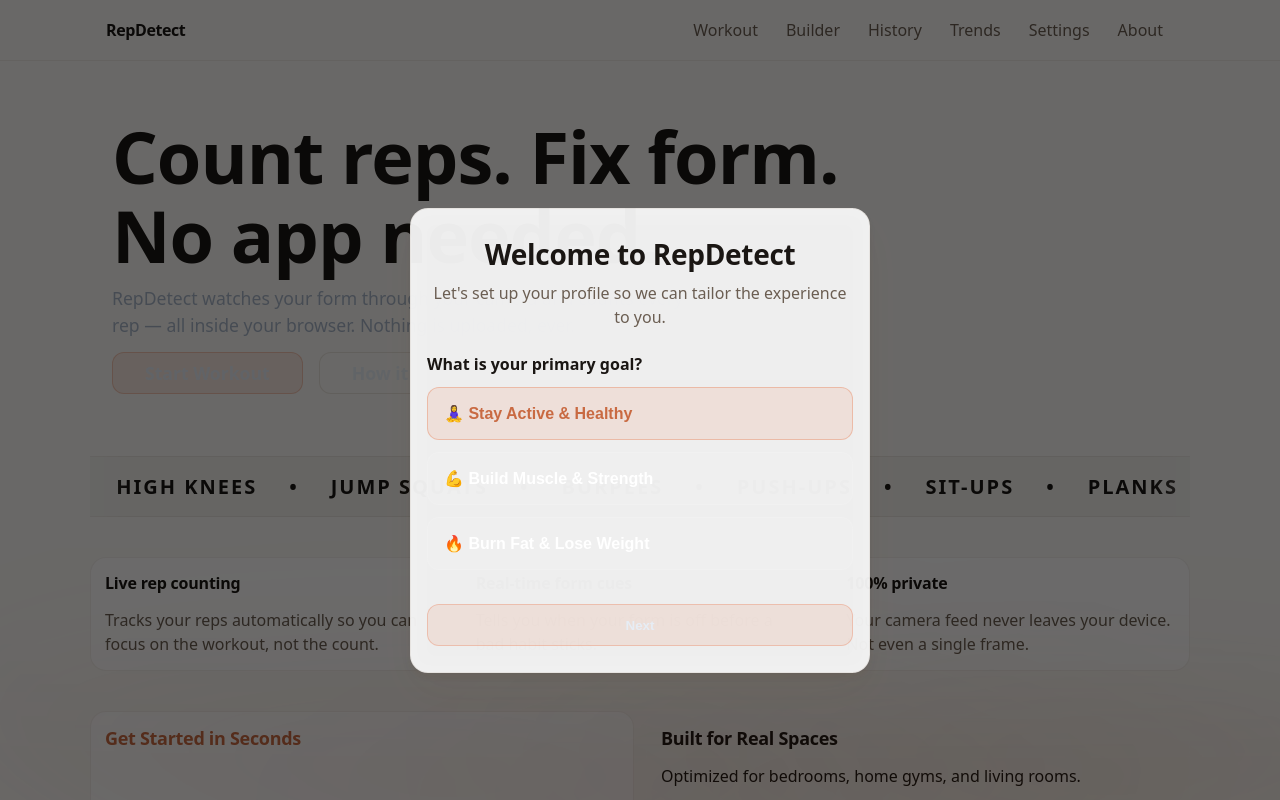
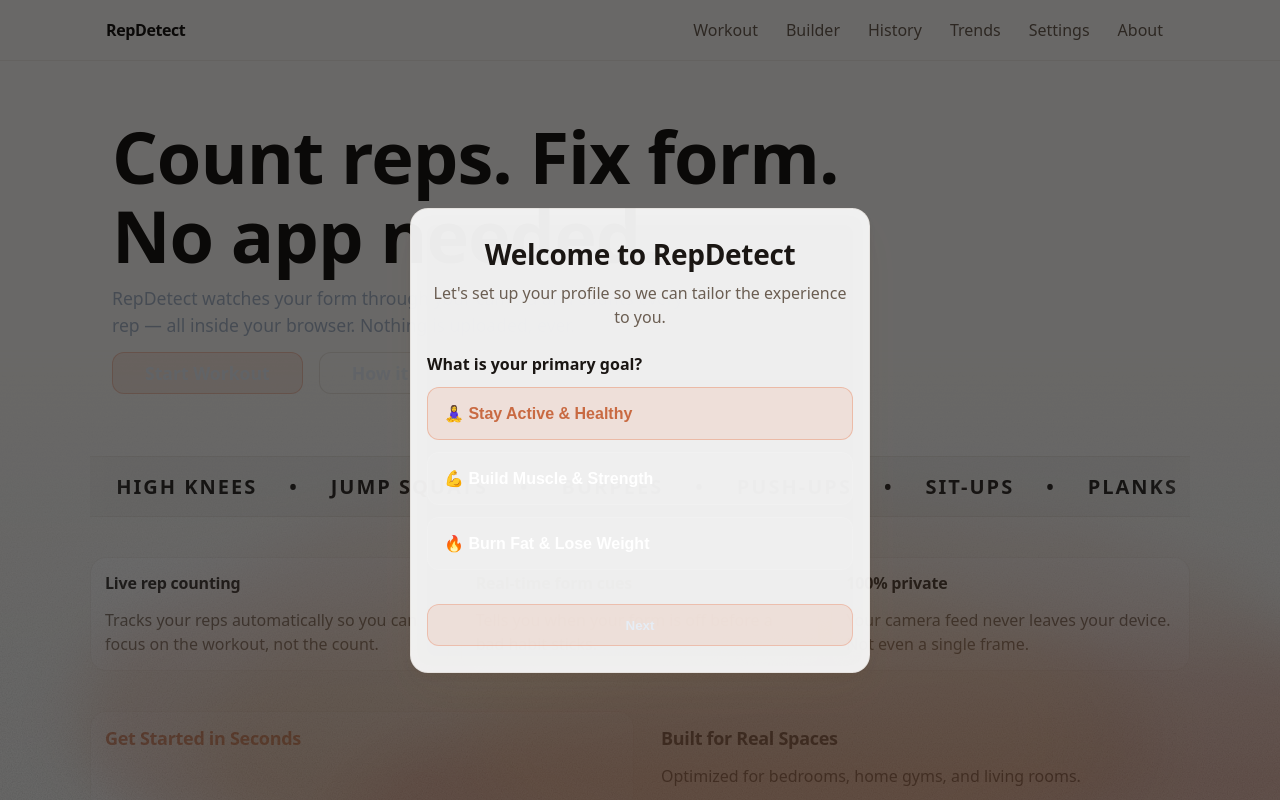
Before and after one commit to SameRainbows/Replike, a Next.js app: page / in a window 1280 px wide. Shown: the top 800 px of the page. Built offline with nearby package versions, Linux system fonts and the light colour scheme.

Commit message:
feat: advanced SVG procedural noise nebula effect

```diff
--- /dev/null
+++ b/app/components/AdvancedNebula.tsx
@@ -0,0 +1,61 @@
+"use client";
+
+import { useEffect, useState } from "react";
+
+export function AdvancedNebula() {
+  const [isClient, setIsClient] = useState(false);
+
+  useEffect(() => {
+    setIsClient(true);
+  }, []);
+
+  if (!isClient) return null;
+
+  return (
+    <div className="nebula-system" aria-hidden="true">
+      {/* 1. SVG Definitions for Texture and Noise */}
+      <svg className="nebula-svg" style={{ display: "none" }}>
+        <defs>
+          {/* Fractal noise for displacement (creates the smoky/fluid look) */}
+          <filter id="aurora-filter">
+            <feTurbulence
+              type="fractalNoise"
+              baseFrequency="0.015"
+              numOctaves="3"
+              seed="5"
+            />
+            {/* The scale determines how warped it gets */}
+            <feDisplacementMap in="SourceGraphic" scale="40" />
+          </filter>
+
+          {/* High-frequency static noise (film grain overlay) */}
+          <filter id="grain-filter">
+            <feTurbulence
+              type="fractalNoise"
+              baseFrequency="0.8"
+              numOctaves="3"
+              stitchTiles="stitch"
+            />
+            <feColorMatrix type="saturate" values="0" />
+            <feComponentTransfer>
+              <feFuncA type="linear" slope="0.5" />
+            </feComponentTransfer>
+            <feBlend mode="multiply" in="SourceGraphic" />
+          </filter>
+        </defs>
+      </svg>
+
+      {/* 2. The Fluid Blobs Container (Displacement applied here) */}
+      <div className="nebula-canvas">
+        {/* Layered colored light blobs with smooth CSS motion */}
+        <div className="nebula-blob nebula-blob--coral" />
+        <div className="nebula-blob nebula-blob--amber" />
+        <div className="nebula-blob nebula-blob--deep" />
+        <div className="nebula-blob nebula-blob--highlight" />
+      </div>
+
+      {/* 3. The Grain Texture Overlay */}
+      <div className="nebula-grain" />
+    </div>
+  );
+}
--- a/app/components/AppShell.tsx
+++ b/app/components/AppShell.tsx
@@ -1,6 +1,7 @@
 import NavBar from "@/app/components/NavBar";
 import { OnboardingModal } from "@/app/components/OnboardingModal";
 import { ThemeProvider } from "@/app/components/ThemeProvider";
+import { AdvancedNebula } from "@/app/components/AdvancedNebula";
 
 export default function AppShell({
   children,
@@ -21,12 +22,7 @@ export default function AppShell({
         </div>
       </footer>
       <OnboardingModal />
-      {/* Animated nebula background glow */}
-      <div className="nebula" aria-hidden="true">
-        <div className="nebula__layer nebula__layer--1" />
-        <div className="nebula__layer nebula__layer--2" />
-        <div className="nebula__layer nebula__layer--3" />
-      </div>
+      <AdvancedNebula />
     </div>
   );
 }
--- a/app/globals.css
+++ b/app/globals.css
@@ -547,83 +547,138 @@ a {
 }
 
 /* ==========================================================================
-   NEBULA BACKGROUND GLOW
+   ADVANCED NEBULA (SVG DISPLACEMENT + NOISE)
    ========================================================================== */
 
-.nebula {
+.nebula-system {
   position: fixed;
   bottom: 0;
   left: 0;
   right: 0;
-  height: 45vh;
+  height: 60vh;
   z-index: 0;
   pointer-events: none;
   overflow: hidden;
-  -webkit-mask-image: linear-gradient(to top, black 10%, transparent 90%);
-  mask-image: linear-gradient(to top, black 10%, transparent 90%);
+  /* Hard fade out at top */
+  -webkit-mask-image: linear-gradient(to top, black 5%, transparent 95%);
+  mask-image: linear-gradient(to top, black 5%, transparent 95%);
 }
 
-.nebula__layer {
+.nebula-canvas {
   position: absolute;
+  inset: -10%;
+  width: 120%;
+  height: 120%;
+  /* This is the magic warp filter */
+  filter: url(#aurora-filter) blur(30px);
+  -webkit-filter: url(#aurora-filter) blur(30px);
+  opacity: 0.8;
+  transform: translateZ(0); /* Hardware acceleration */
+}
+
+/* Base shape for the moving lights */
+.nebula-blob {
+  position: absolute;
+  border-radius: 50%;
+  mix-blend-mode: screen;
+}
+
+/* Layer 1: Coral base */
+.nebula-blob--coral {
   bottom: -20%;
-  width: 120%;
+  left: 10%;
+  width: 80%;
+  height: 80%;
+  background: var(--accent);
+  opacity: 0.45;
+  animation: aurora-pan-1 12s ease-in-out infinite alternate;
+}
+
+/* Layer 2: Amber middle */
+.nebula-blob--amber {
+  bottom: -10%;
+  right: 15%;
+  width: 60%;
+  height: 60%;
+  background: var(--accent-2);
+  opacity: 0.35;
+  animation: aurora-pan-2 15s ease-in-out infinite alternate;
+}
+
+/* Layer 3: Deep red roots */
+.nebula-blob--deep {
+  bottom: -30%;
+  left: 30%;
+  width: 90%;
+  height: 70%;
+  background: #c84020;
+  opacity: 0.3;
+  animation: aurora-pan-3 10s ease-in-out infinite alternate;
+}
+
+/* Layer 4: Bright hot spot highlight */
+.nebula-blob--highlight {
+  bottom: 0%;
+  left: 40%;
+  width: 30%;
+  height: 40%;
+  background: #ffc480;
+  opacity: 0.25;
+  animation: aurora-pulse 8s ease-in-out infinite alternate;
+  mix-blend-mode: overlay;
+}
+
+/* Film grain overlay */
+.nebula-grain {
+  position: absolute;
+  inset: 0;
+  width: 100%;
   height: 100%;
-  border-radius: 50%;
-  filter: blur(60px);
+  /* Apply the grain filter to a simple white background */
+  background: white;
+  filter: url(#grain-filter);
+  mix-blend-mode: overlay;
+  opacity: 0.25;
+}
+
+/* Light Theme overrides for the new nebula */
+[data-theme="light"] .nebula-canvas {
+  opacity: 0.6;
+}
+[data-theme="light"] .nebula-blob {
+  mix-blend-mode: multiply; /* Better blending for light mode */
+}
+[data-theme="light"] .nebula-blob--highlight {
+  mix-blend-mode: soft-light;
+}
+[data-theme="light"] .nebula-grain {
+  mix-blend-mode: soft-light;
   opacity: 0.4;
 }
 
-.nebula__layer--1 {
-  left: -10%;
-  background: radial-gradient(ellipse at 30% 80%, rgba(232, 132, 94, 0.35), transparent 65%);
-  animation: nebulaFloat1 8s ease-in-out infinite alternate;
+/* Organic motion keyframes */
+@keyframes aurora-pan-1 {
+  0% { transform: translate(0, 0) scale(1) rotate(0deg); }
+  100% { transform: translate(15%, -5%) scale(1.1) rotate(2deg); }
 }
 
-.nebula__layer--2 {
-  left: 20%;
-  background: radial-gradient(ellipse at 60% 70%, rgba(240, 179, 102, 0.25), transparent 60%);
-  animation: nebulaFloat2 10s ease-in-out infinite alternate;
+@keyframes aurora-pan-2 {
+  0% { transform: translate(0, 5%) scale(1.1) rotate(0deg); }
+  100% { transform: translate(-15%, -10%) scale(0.9) rotate(-3deg); }
 }
 
-.nebula__layer--3 {
-  left: -5%;
-  background: radial-gradient(ellipse at 70% 90%, rgba(200, 80, 50, 0.20), transparent 55%);
-  animation: nebulaFloat3 12s ease-in-out infinite alternate;
+@keyframes aurora-pan-3 {
+  0% { transform: translate(-10%, 0) scale(1) rotate(-2deg); }
+  100% { transform: translate(10%, 10%) scale(1.05) rotate(1deg); }
 }
 
-[data-theme="light"] .nebula__layer--1 {
-  background: radial-gradient(ellipse at 30% 80%, rgba(201, 106, 66, 0.18), transparent 65%);
-}
-
-[data-theme="light"] .nebula__layer--2 {
-  background: radial-gradient(ellipse at 60% 70%, rgba(212, 147, 64, 0.12), transparent 60%);
-}
-
-[data-theme="light"] .nebula__layer--3 {
-  background: radial-gradient(ellipse at 70% 90%, rgba(180, 70, 40, 0.10), transparent 55%);
-}
-
-[data-theme="light"] .nebula__layer {
-  opacity: 0.5;
-}
-
-@keyframes nebulaFloat1 {
-  0% { transform: translateX(0) scale(1); }
-  100% { transform: translateX(8%) scale(1.1); }
-}
-
-@keyframes nebulaFloat2 {
-  0% { transform: translateX(0) scale(1.05); }
-  100% { transform: translateX(-6%) scale(0.95); }
-}
-
-@keyframes nebulaFloat3 {
-  0% { transform: translateX(-3%) scale(1); }
-  100% { transform: translateX(5%) scale(1.08); }
+@keyframes aurora-pulse {
+  0% { transform: translate(-20%, 5%) scale(1); opacity: 0.15; }
+  100% { transform: translate(20%, -5%) scale(1.4); opacity: 0.35; }
 }
 
 @media (prefers-reduced-motion: reduce) {
-  .nebula__layer {
+  .nebula-blob {
     animation: none !important;
   }
 }
```
